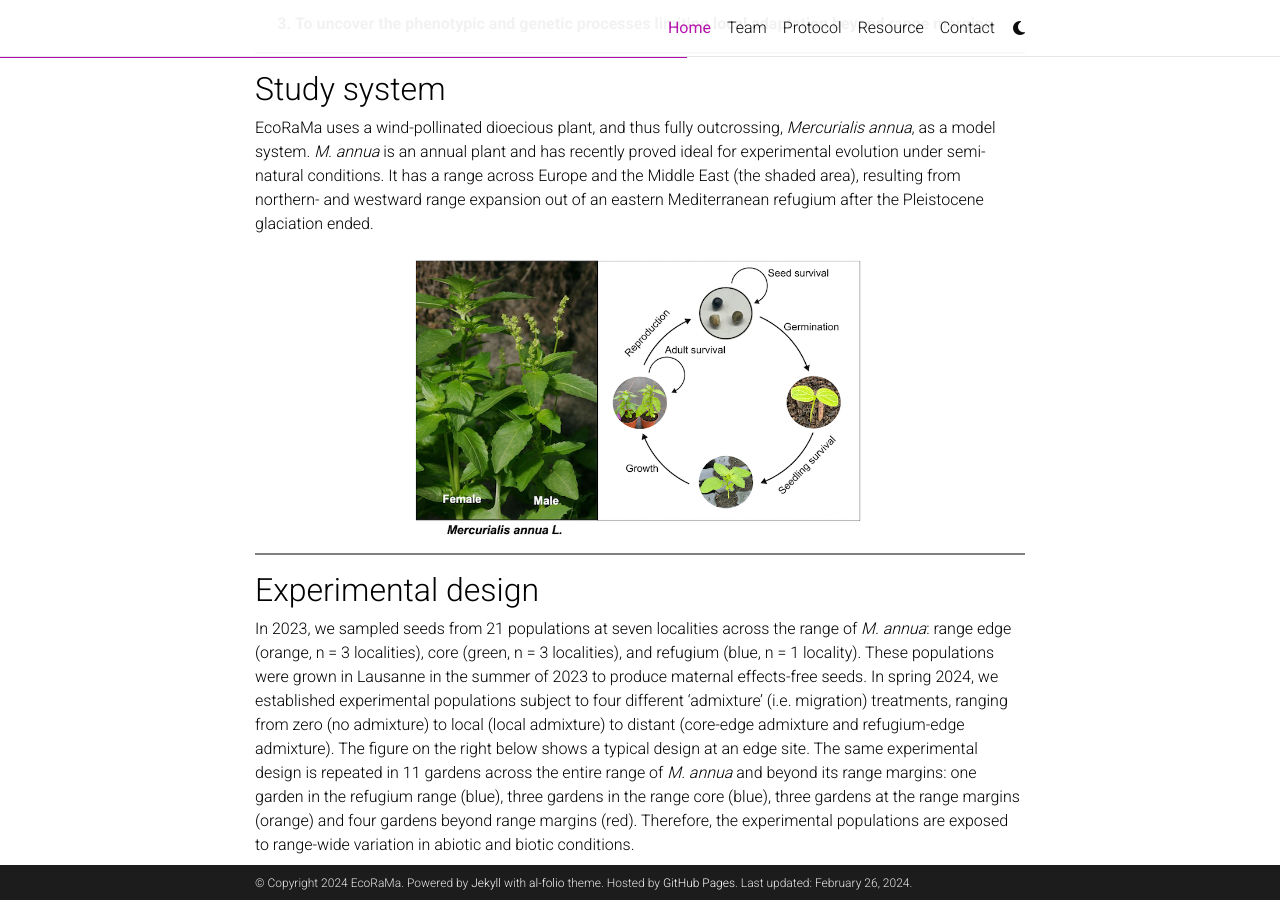
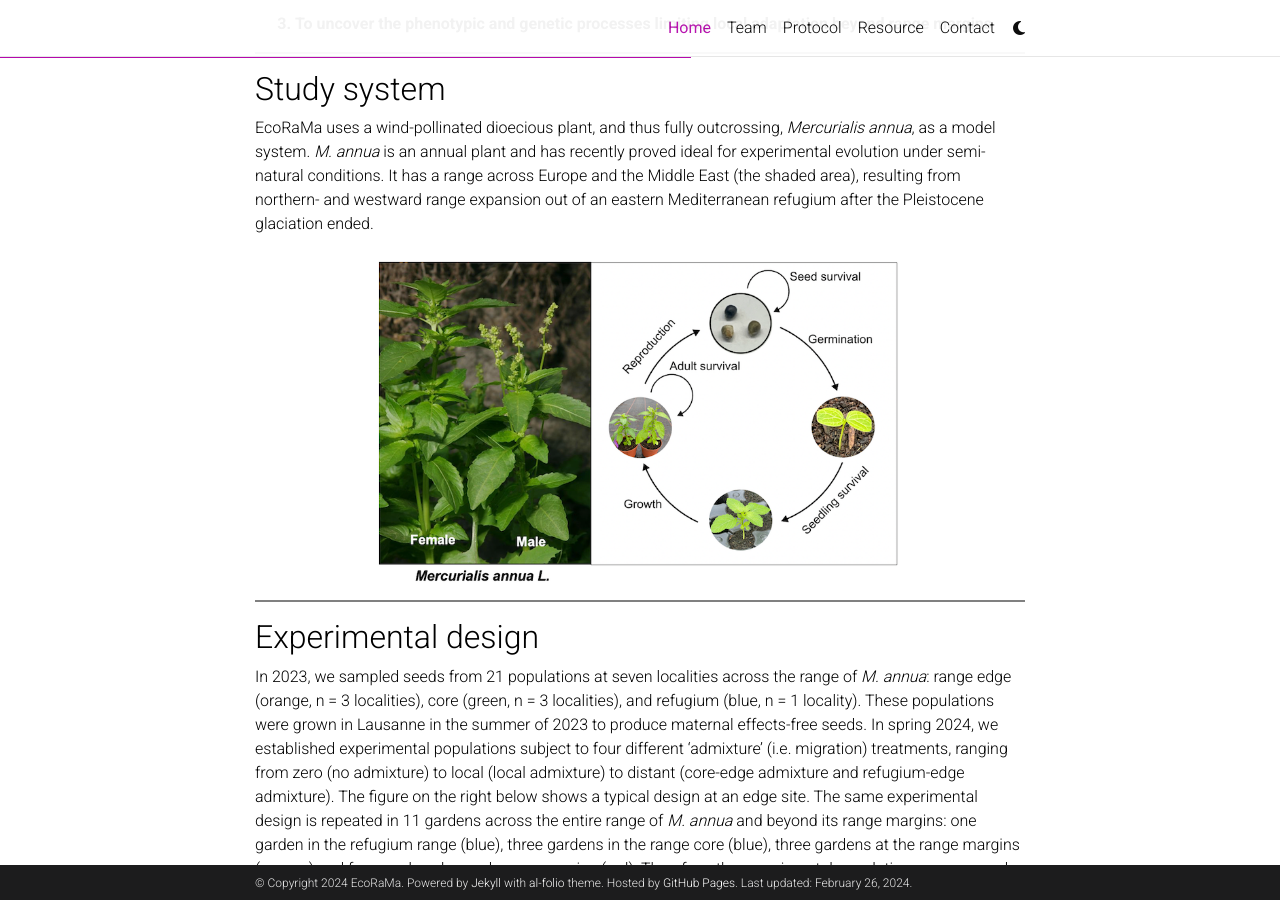
Before and after one commit to EcoRaMa/EcoRaMa.github.io, a Jekyll site: the page built from _pages/about.md, in a window 1280 px wide and 900 px high, scrolled down 1129 px. Built offline with Jekyll 4.4.1, drawn with Linux system fonts in a browser that asks for light colours; comment, search, counter and statistics services are not loaded; a style sheet for code colours, icons or effects is not loaded.

Commit message:
Update about.md

```diff
--- a/_pages/about.md
+++ b/_pages/about.md
@@ -47,7 +47,7 @@
 ## Study system
 EcoRaMa uses a wind-pollinated dioecious plant, and thus fully outcrossing, *Mercurialis annua*, as a model system. *M. annua* is an annual plant and has recently proved ideal for experimental evolution under semi-natural conditions. It has a range across Europe and the Middle East (the shaded area), resulting from northern- and westward range expansion out of an eastern Mediterranean refugium after the Pleistocene glaciation ended.
 
- <center><img src="assets/img/Mercurialis_life.cycle.png" alt="Range margin" height="60%" width="60%"></center>
+ <center><img src="assets/img/Mercurialis_life.cycle.png" alt="Range margin" height="70%" width="70%"></center>
 
 <hr style="height:2px;border-width:0;color:gray;background-color:gray">
 
@@ -67,4 +67,4 @@
   <li>Genome sequence variation</li>
 </ul>
 
- <center><img src="assets/img/data.collection.png" alt="Data collection" height="60%" width="60%"></center>
+ <center><img src="assets/img/data.collection.png" alt="Data collection" height="50%" width="50%"></center>
```
